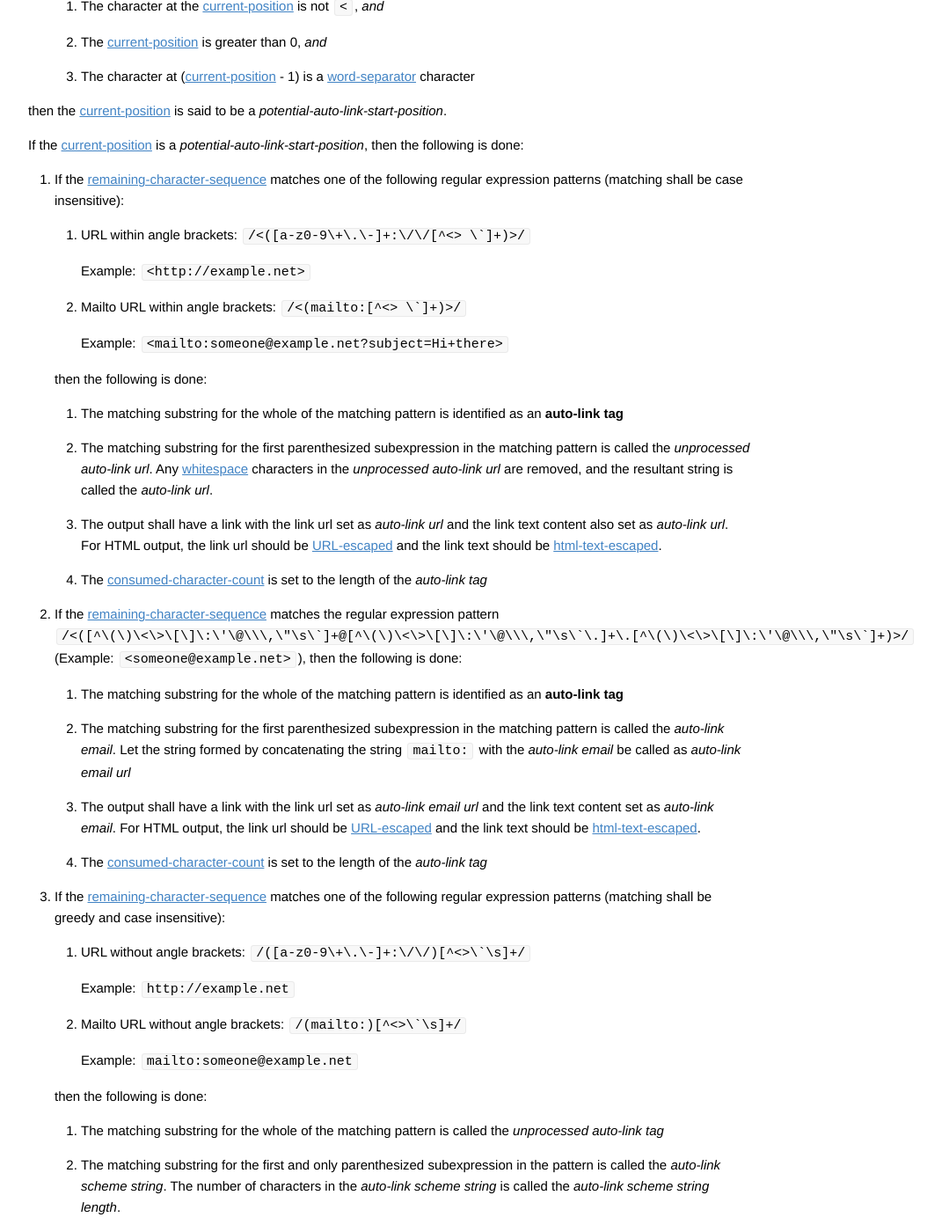
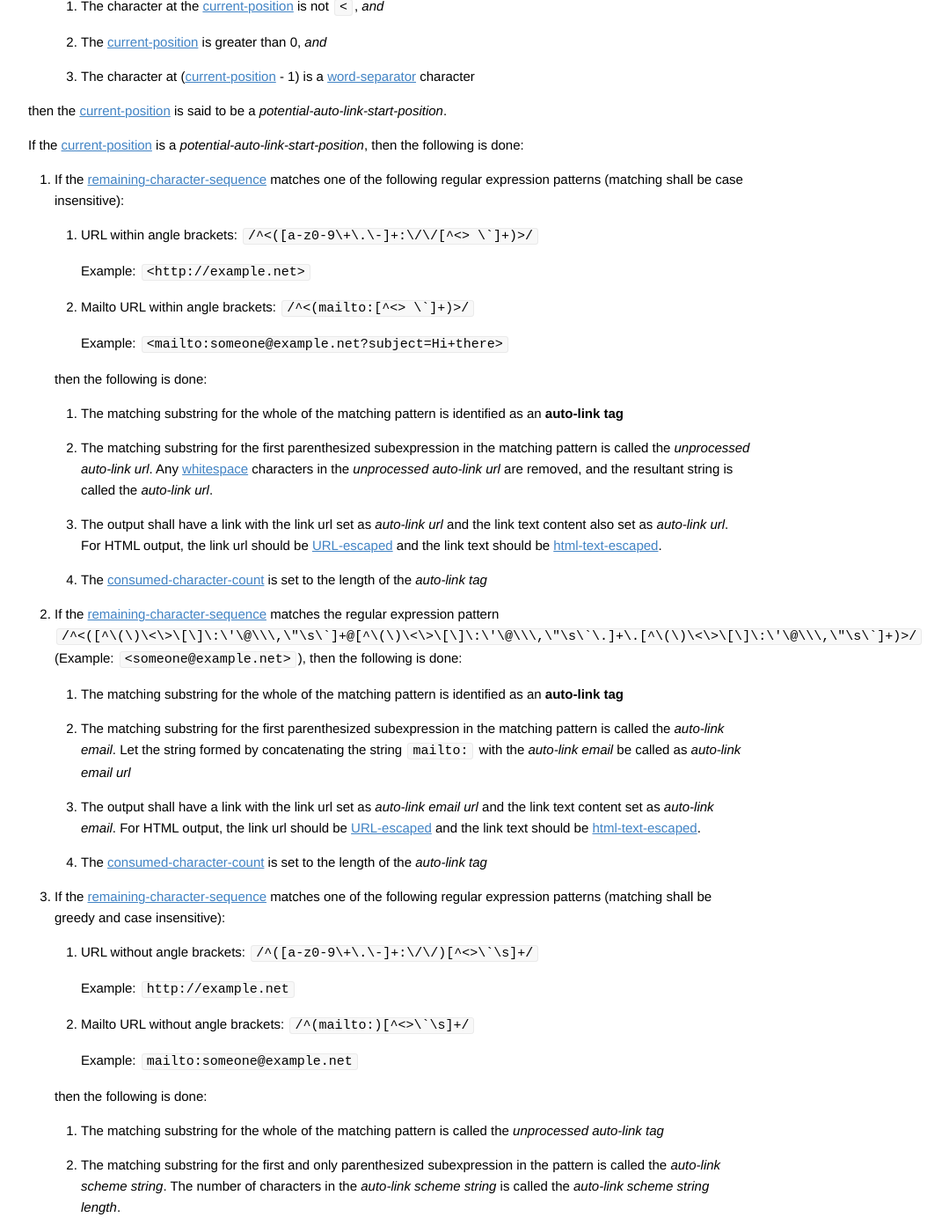
Before and after one commit to vfmd/vfmd-spec, a Jekyll site: the page built from specification.md, in a window 1280 px wide and 1400 px high, scrolled down 45072 px. Shown: the whole window at 88% size, without its empty margins (197-1276 px from the left). Built offline with Jekyll 4.4.1, drawn with Linux system fonts in a browser that asks for light colours; Markdown is read by kramdown in place of the engine named in the settings.

Commit message:
make regexps for auto-links anchored
This seems to be an omission in the spec.

```diff
--- a/specification.md
+++ b/specification.md
@@ -3095,12 +3095,12 @@ then the following is done:
     regular expression patterns (matching shall be case insensitive):
 
      1. URL within angle brackets:
-        ``/<([a-z0-9\+\.\-]+:\/\/[^<> \`]+)>/``
+        ``/^<([a-z0-9\+\.\-]+:\/\/[^<> \`]+)>/``
 
         Example: `<http://example.net>`
 
      2. Mailto URL within angle brackets:
-        ``/<(mailto:[^<> \`]+)>/``
+        ``/^<(mailto:[^<> \`]+)>/``
 
         Example: `<mailto:someone@example.net?subject=Hi+there>`
 
@@ -3125,7 +3125,7 @@ then the following is done:
         _auto-link tag_
 
  2. If the [remaining-character-sequence] matches the regular expression
-    pattern ``/<([^\(\)\<\>\[\]\:\'\@\\\,\"\s\`]+@[^\(\)\<\>\[\]\:\'\@\\\,\"\s\`\.]+\.[^\(\)\<\>\[\]\:\'\@\\\,\"\s\`]+)>/``
+    pattern ``/^<([^\(\)\<\>\[\]\:\'\@\\\,\"\s\`]+@[^\(\)\<\>\[\]\:\'\@\\\,\"\s\`\.]+\.[^\(\)\<\>\[\]\:\'\@\\\,\"\s\`]+)>/``
     (Example: `<someone@example.net>`), then the following is done:
 
      1. The matching substring for the whole of the matching pattern is
@@ -3146,12 +3146,12 @@ then the following is done:
     insensitive):
 
      1. URL without angle brackets:
-        ``/([a-z0-9\+\.\-]+:\/\/)[^<>\`\s]+/``
+        ``/^([a-z0-9\+\.\-]+:\/\/)[^<>\`\s]+/``
 
         Example: `http://example.net`
 
      3. Mailto URL without angle brackets:
-        ``/(mailto:)[^<>\`\s]+/``
+        ``/^(mailto:)[^<>\`\s]+/``
 
         Example: `mailto:someone@example.net`
 
```
